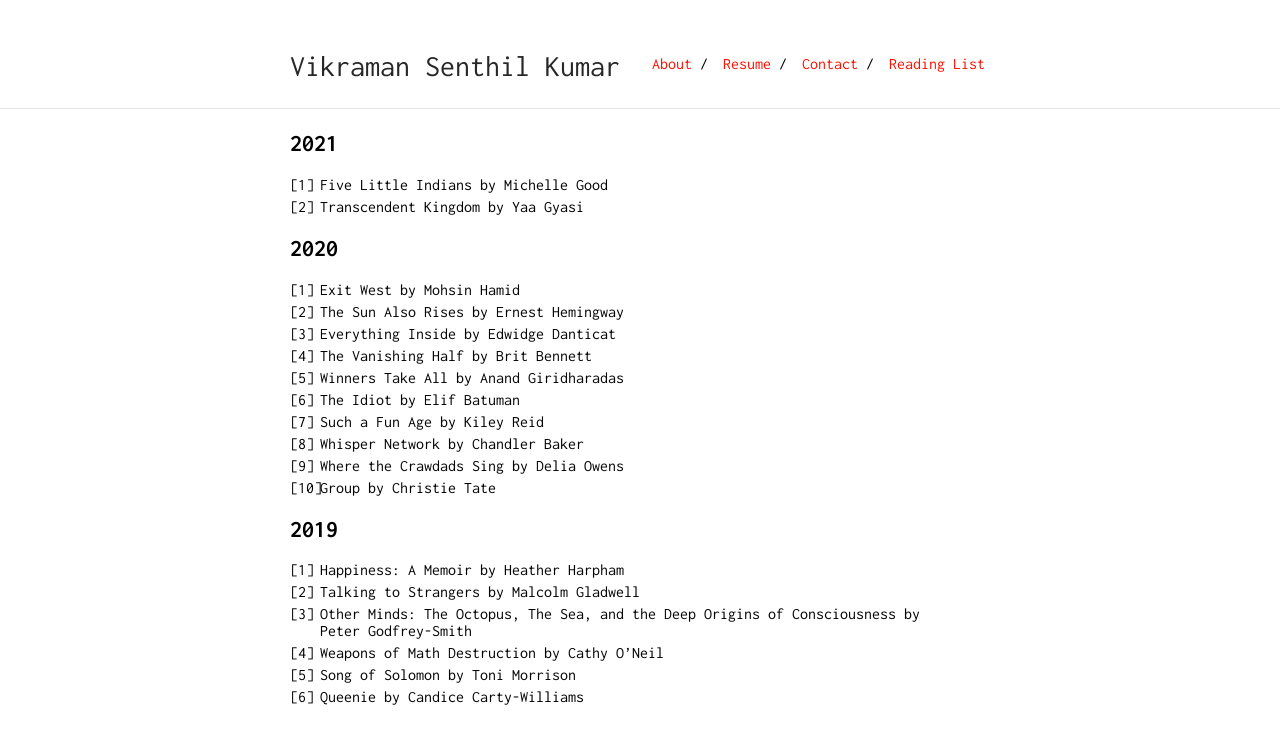
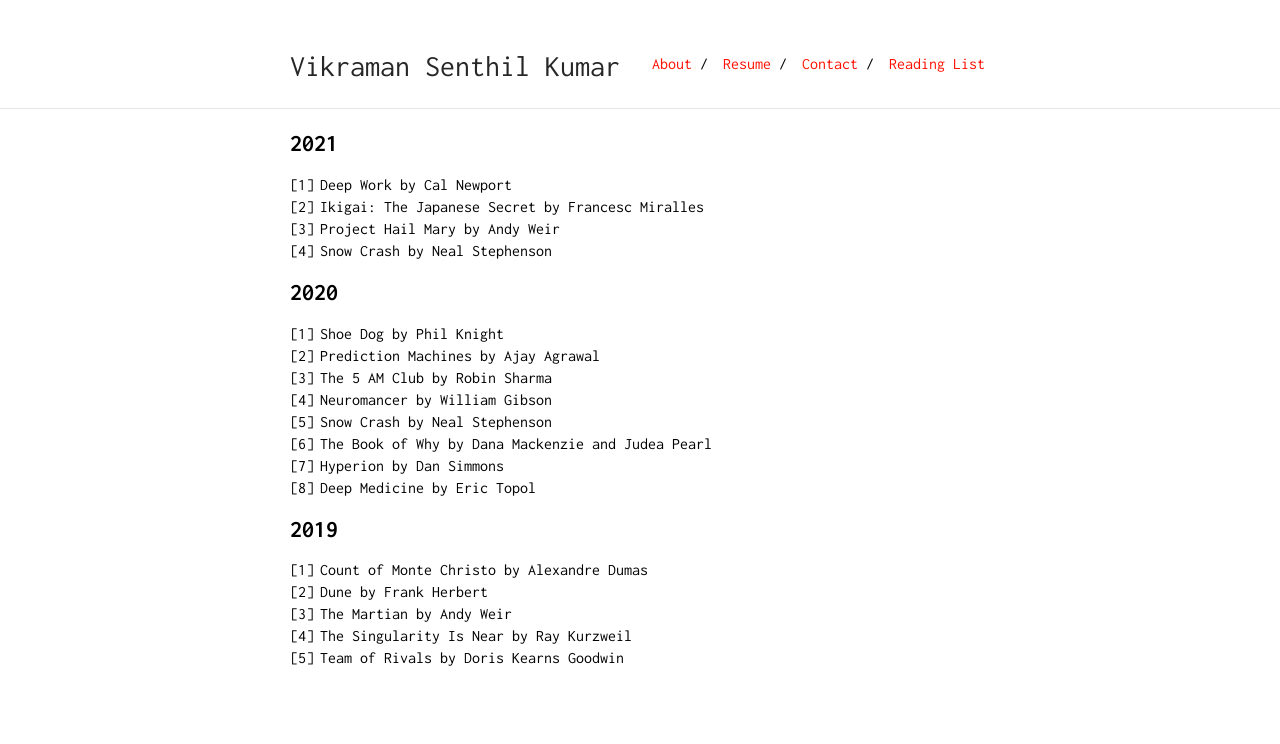
Before and after one commit to Vikramansen/vikramansen.github.io, a Jekyll site: the page built from books.md, in a window 1280 px wide. Shown: the top 744 px of the page. Built offline with Jekyll 4.4.1, drawn with Linux system fonts in a browser that asks for light colours; our own code applies the rules of GitHub Pages for plain Markdown files.

Commit message:
Update books.md

```diff
--- a/books.md
+++ b/books.md
@@ -3,26 +3,25 @@ layout: default
 ---
 
 ## 2021
-1. Five Little Indians by Michelle Good
-2. Transcendent Kingdom by Yaa Gyasi
+1. Deep Work by Cal Newport
+2. Ikigai: The Japanese Secret by Francesc Miralles
+3. Project Hail Mary by Andy Weir
+4. Snow Crash by Neal Stephenson
 
 ## 2020
 
-1. Exit West by Mohsin Hamid
-2. The Sun Also Rises by Ernest Hemingway
-3. Everything Inside by Edwidge Danticat
-4. The Vanishing Half by Brit Bennett
-5. Winners Take All by Anand Giridharadas
-6. The Idiot by Elif Batuman
-7. Such a Fun Age by Kiley Reid
-8. Whisper Network by Chandler Baker
-9. Where the Crawdads Sing by Delia Owens
-10. Group by Christie Tate
+1. Shoe Dog by Phil Knight
+2. Prediction Machines by Ajay Agrawal
+3. The 5 AM Club by Robin Sharma
+4. Neuromancer by William Gibson
+5. Snow Crash by Neal Stephenson
+6. The Book of Why by Dana Mackenzie and Judea Pearl
+7. Hyperion by Dan Simmons
+8. Deep Medicine by Eric Topol
 
 ## 2019
-1. Happiness: A Memoir by Heather Harpham
-2. Talking to Strangers by Malcolm Gladwell
-3. Other Minds: The Octopus, The Sea, and the Deep Origins of Consciousness by Peter Godfrey-Smith
-4. Weapons of Math Destruction by Cathy O'Neil
-5. Song of Solomon by Toni Morrison
-6. Queenie by Candice Carty-Williams
+1. Count of Monte Christo by Alexandre Dumas
+2. Dune by Frank Herbert
+3. The Martian by Andy Weir
+4. The Singularity Is Near by Ray Kurzweil
+5. Team of Rivals by Doris Kearns Goodwin
```
